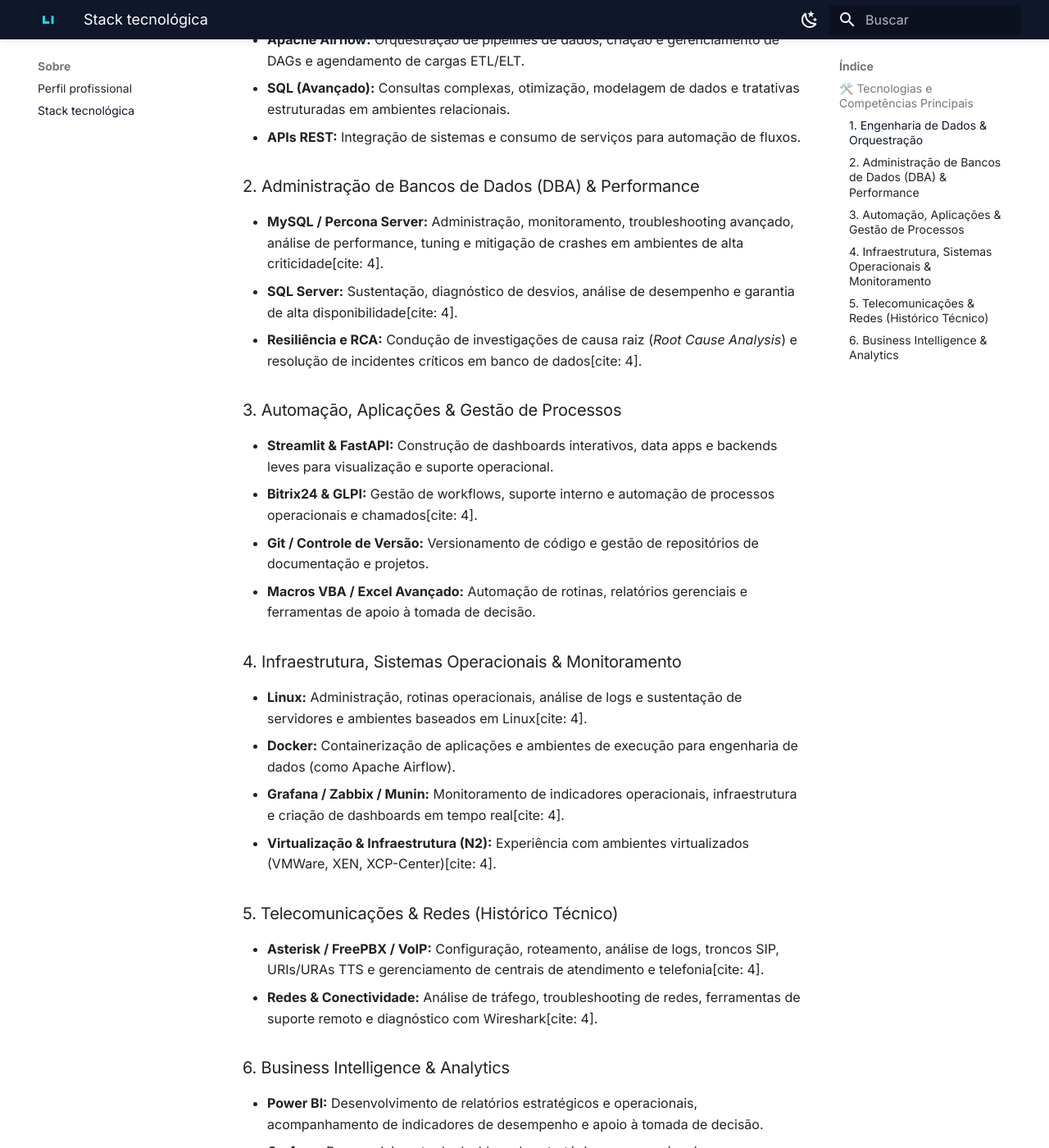
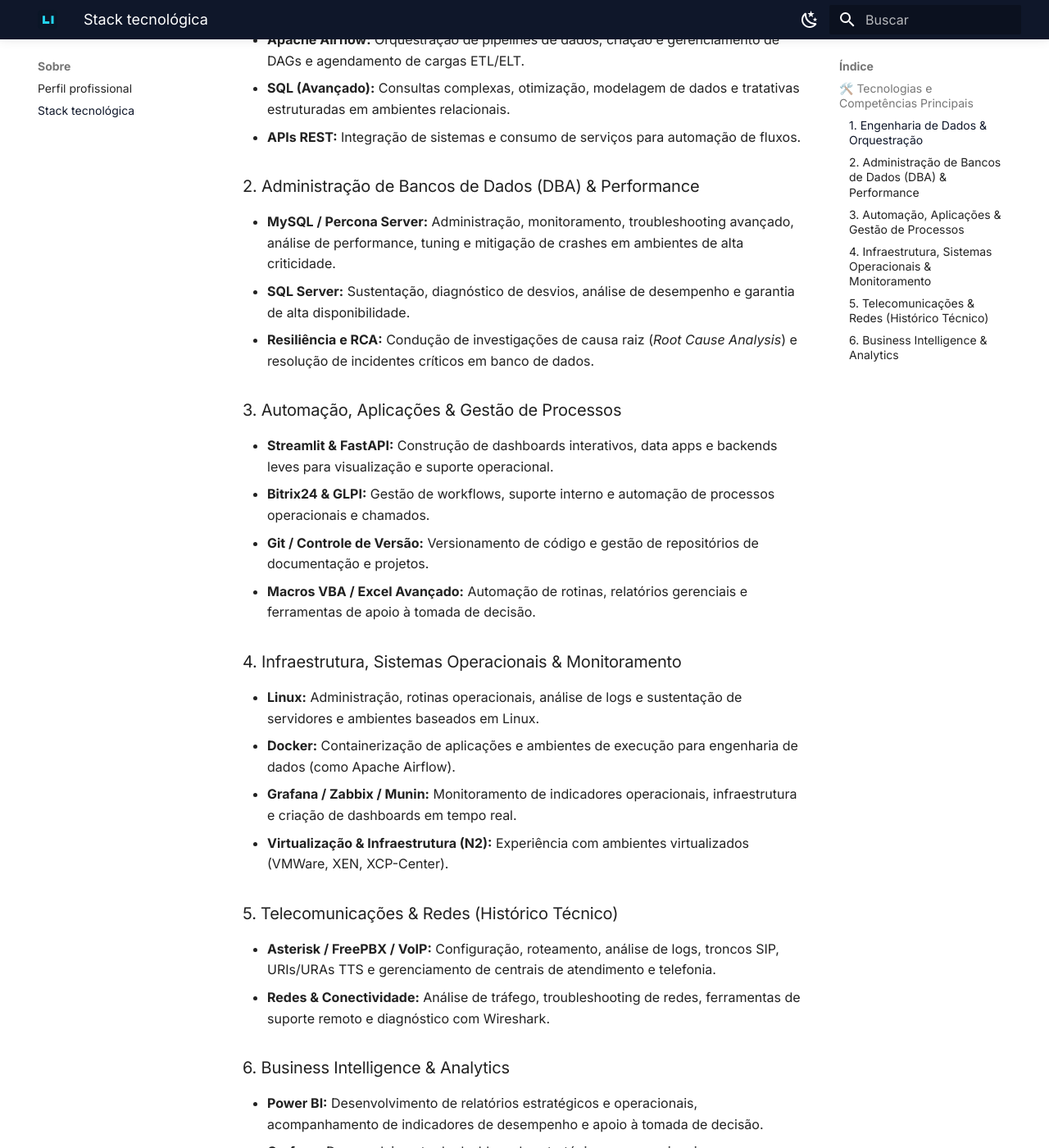
Before and after one commit to Allanao88/portfolio-docs, an MkDocs documentation site: the page built from docs/stack.md, in a window 1280 px wide and 1400 px high, scrolled down 516 px. Shown: the whole window at 82% size. Built offline with MkDocs 1.6.1 and Material for MkDocs 9.7.7, drawn with Linux system fonts in a browser that asks for light colours.

Commit message:
Format stack.md and update content structure
atualização de stack

```diff
--- a/docs/stack.md
+++ b/docs/stack.md
@@ -13,25 +13,25 @@
 * **APIs REST:** Integração de sistemas e consumo de serviços para automação de fluxos.
 
 ### 2. Administração de Bancos de Dados (DBA) & Performance
-* **MySQL / Percona Server:** Administração, monitoramento, troubleshooting avançado, análise de performance, tuning e mitigação de crashes em ambientes de alta criticidade[cite: 4].
-* **SQL Server:** Sustentação, diagnóstico de desvios, análise de desempenho e garantia de alta disponibilidade[cite: 4].
-* **Resiliência e RCA:** Condução de investigações de causa raiz (*Root Cause Analysis*) e resolução de incidentes críticos em banco de dados[cite: 4].
+* **MySQL / Percona Server:** Administração, monitoramento, troubleshooting avançado, análise de performance, tuning e mitigação de crashes em ambientes de alta criticidade.
+* **SQL Server:** Sustentação, diagnóstico de desvios, análise de desempenho e garantia de alta disponibilidade.
+* **Resiliência e RCA:** Condução de investigações de causa raiz (*Root Cause Analysis*) e resolução de incidentes críticos em banco de dados.
 
 ### 3. Automação, Aplicações & Gestão de Processos
 * **Streamlit & FastAPI:** Construção de dashboards interativos, data apps e backends leves para visualização e suporte operacional.
-* **Bitrix24 & GLPI:** Gestão de workflows, suporte interno e automação de processos operacionais e chamados[cite: 4].
+* **Bitrix24 & GLPI:** Gestão de workflows, suporte interno e automação de processos operacionais e chamados.
 * **Git / Controle de Versão:** Versionamento de código e gestão de repositórios de documentação e projetos.
 * **Macros VBA / Excel Avançado:** Automação de rotinas, relatórios gerenciais e ferramentas de apoio à tomada de decisão.
 
 ### 4. Infraestrutura, Sistemas Operacionais & Monitoramento
-* **Linux:** Administração, rotinas operacionais, análise de logs e sustentação de servidores e ambientes baseados em Linux[cite: 4].
+* **Linux:** Administração, rotinas operacionais, análise de logs e sustentação de servidores e ambientes baseados em Linux.
 * **Docker:** Containerização de aplicações e ambientes de execução para engenharia de dados (como Apache Airflow).
-* **Grafana / Zabbix / Munin:** Monitoramento de indicadores operacionais, infraestrutura e criação de dashboards em tempo real[cite: 4].
-* **Virtualização & Infraestrutura (N2):** Experiência com ambientes virtualizados (VMWare, XEN, XCP-Center)[cite: 4].
+* **Grafana / Zabbix / Munin:** Monitoramento de indicadores operacionais, infraestrutura e criação de dashboards em tempo real.
+* **Virtualização & Infraestrutura (N2):** Experiência com ambientes virtualizados (VMWare, XEN, XCP-Center).
 
 ### 5. Telecomunicações & Redes (Histórico Técnico)
-* **Asterisk / FreePBX / VoIP:** Configuração, roteamento, análise de logs, troncos SIP, URIs/URAs TTS e gerenciamento de centrais de atendimento e telefonia[cite: 4].
-* **Redes & Conectividade:** Análise de tráfego, troubleshooting de redes, ferramentas de suporte remoto e diagnóstico com Wireshark[cite: 4].
+* **Asterisk / FreePBX / VoIP:** Configuração, roteamento, análise de logs, troncos SIP, URIs/URAs TTS e gerenciamento de centrais de atendimento e telefonia.
+* **Redes & Conectividade:** Análise de tráfego, troubleshooting de redes, ferramentas de suporte remoto e diagnóstico com Wireshark.
 
 ### 6. Business Intelligence & Analytics
 * **Power BI:** Desenvolvimento de relatórios estratégicos e operacionais, acompanhamento de indicadores de desempenho e apoio à tomada de decisão.
```
